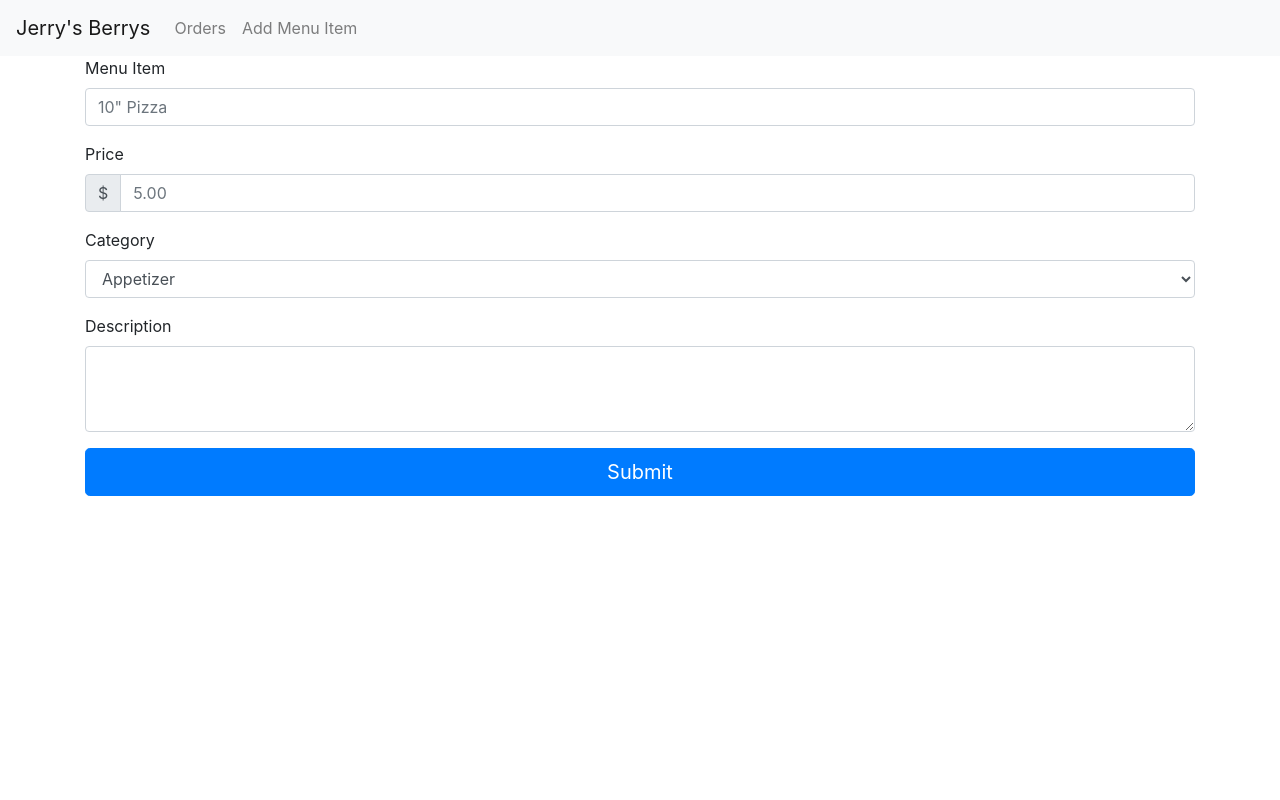
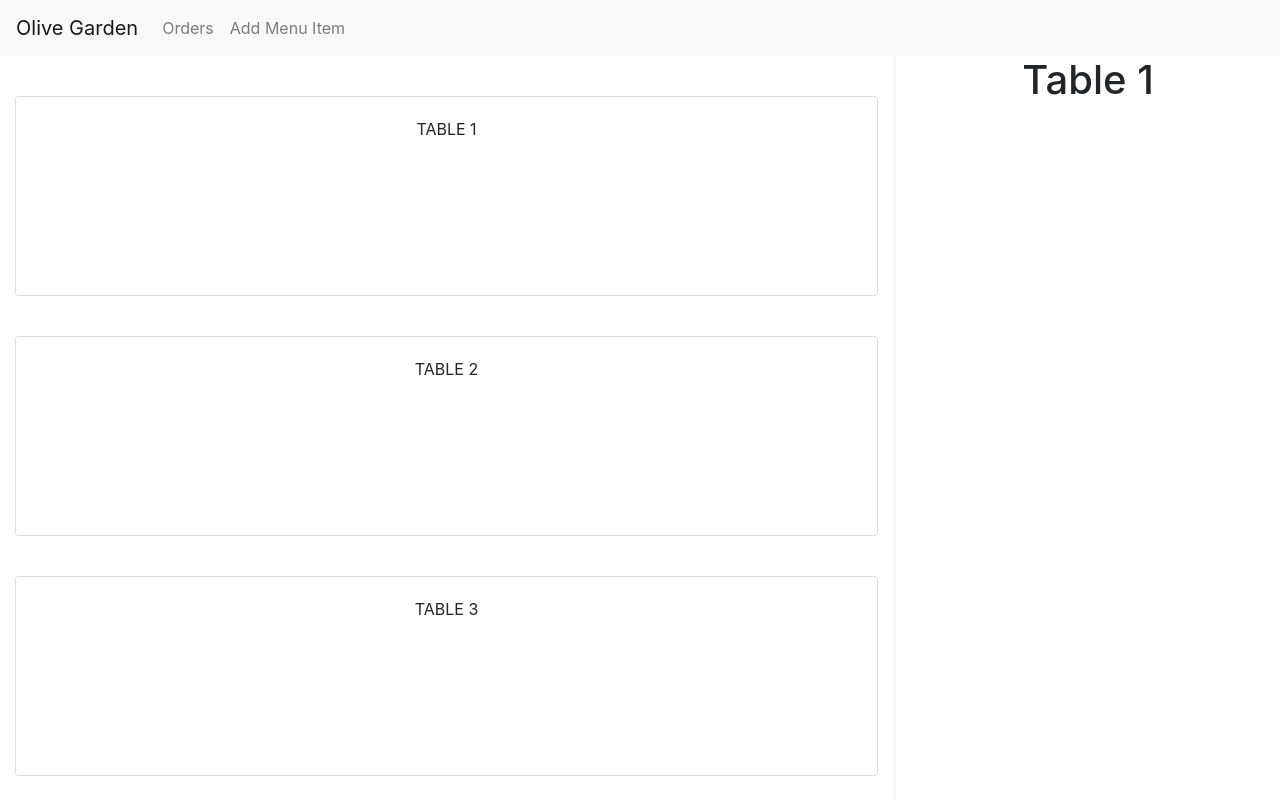
Before and after one commit to bulanov416/hackgt-2020, a React (Create React App) app in the folder restaurant/: page / in a window 1280 px wide. Built offline with nearby package versions, Linux system fonts and the light colour scheme.

Commit message:
added table selection for restaurant dashboard

```diff
--- a/restaurant/src/App.js
+++ b/restaurant/src/App.js
@@ -11,7 +11,8 @@ function App(props) {
   return (
     <div className="App">
       <RestaurantNavbar/>
-        <AddMenuItem database = { database }/>
+        {/* <AddMenuItem database = { database }/> */}
+        <ActiveOrders database = { database }/>
     </div>
   );
 }
--- a/restaurant/src/components/RestaurantNavbar.js
+++ b/restaurant/src/components/RestaurantNavbar.js
@@ -6,7 +6,7 @@ import Nav from 'react-bootstrap/Nav';
 function RestaurantNavbar(props) {
     return (
         <Navbar bg="light" expand="lg" style={{'zIndex': '2'}}>
-            <Navbar.Brand href="#home">Jerry's Berrys</Navbar.Brand>
+            <Navbar.Brand href="#home">Olive Garden</Navbar.Brand>
             <Navbar.Toggle aria-controls="basic-navbar-nav" />
             <Navbar.Collapse id="basic-navbar-nav">
                 <Nav className="mr-auto">
--- a/restaurant/src/pages/ActiveOrders.js
+++ b/restaurant/src/pages/ActiveOrders.js
@@ -1,4 +1,4 @@
-import React from 'react';
+import React, { useState } from 'react';
 
 import '../static/css/ActiveOrders.css';
 
@@ -7,38 +7,109 @@ import Col from 'react-bootstrap/Col';
 import ListGroup from 'react-bootstrap/ListGroup';
 import Card from "react-bootstrap/Card";
 import Container from "react-bootstrap/Container";
+import loading from "../static/assets/loading_gif.gif";
 
 import OrderItem from "../components/OrderItem";
 
 
 //page for viewing the active orders
-function ActiveOrders() {
+function ActiveOrders(props) {
+
+    const { database } = props
+
+
+    const [ currentTable, setCurrentTable ] = useState(1);
+    const [ orders, setOrders ] = useState([]);
+    const [ status, setStatus ] = useState("orderPending");
+
+    const tableHandler = (tableNum) => {
+        setCurrentTable(tableNum);
+
+        var docRef = database.collection('restaurants').doc("rFxSt5fTT3Kp4NphAomx").collection('tables').doc('table'+tableNum);
+
+        docRef.get().then(function(doc) {
+            if (doc.exists) {
+                setOrders(doc.data().orders);
+                setStatus(doc.data().status);
+            } else {
+                // doc.data() will be undefined in this case
+                console.log("No such document!");
+            }
+        }).catch(function(error) {
+            console.log("Error getting document:", error);
+        });
+
+        console.log('CurrentTable: ', currentTable);
+        console.log('Orders: ', orders);
+        console.log('Status: ', status);
+    }
+
+    const orderItems = [];
+    if (orders != null) {
+        orders.forEach((order) => {
+            let orderJSON = JSON.parse(order);
+            let dishName = orderJSON.name;
+            let dishCount = orderJSON.count;
+            let dishComments = orderJSON.comments;
+            orderItems.push(<OrderItem name={dishName} quantity={dishCount} notes={dishComments}/>);
+        })
+    }
 
     return (
         <div className={"active-orders"}>
             <div className = "split left">
                 <div className = "tables">
-                    <Container>
-                        <Card>
-                            <Card.Body>TABLE 1</Card.Body>
-                        </Card>
+                    <Container style={{'height': '100%'}}>
+                        <Col>
+                            <Row style={{'height': '80%'}}>
+                                <p><br></br></p>
+                            </Row>
+                        </Col>
+                        <a onClick={() => {tableHandler(1)}}>
+                            <Card style={{'height': '25%'}}>
+                                <Card.Body>TABLE 1</Card.Body>
+                            </Card>
+                        </a>
+                        <Col>
+                            <Row style={{'height': '80%'}}>
+                                <p><br></br></p>
+                            </Row>
+                        </Col>
+                        <a onClick={() => {tableHandler(2)}}>
+                            <Card style={{'height': '25%'}}>
+                                <Card.Body>TABLE 2</Card.Body>
+                            </Card>
+                        </a>
+                        <Col>
+                            <Row style={{'height': '80%'}}>
+                                <p><br></br></p>
+                            </Row>
+                        </Col>
+                        <a onClick={() => {tableHandler(3)}}>
+                            <Card style={{'height': '25%'}}>
+                                <Card.Body>TABLE 3</Card.Body>
+                            </Card>
+                        </a>
                     </Container>
                 </div>
             </div>
             <div className={"split right"}>
                 <Row className={'justify-content-center'} style={{"marginTop":"56px"}}>
                     <Col>
-                        <h1 style={{"width":"100%"}}>Table 1</h1>
-                        <ListGroup>
-                            <OrderItem name={"Strawberry"} quantity={1} notes={""}/>
-                            <OrderItem name={"Blueberry"} quantity={2} notes={"Extra Blue Please"}/>
-                        </ListGroup>
+                        <h1 style={{"width":"100%"}}>Table {currentTable}</h1>
+                        <Container style={{'padding':'0px'}}>
+                            {
+                                (orders != null) ? orderItems :
+                                <div style={{'width': '100%', 'textAlign': 'center'}}>
+                                    <img src={loading} style={{'width': '20px'}} alt='loading...'/>
+                                </div>
+                            }
+                        </Container>
                     </Col>
                 </Row>
             </div>
         </div>
     );
-
 }
 
 export default ActiveOrders;
```
Also changed, not shown: restaurant/src/static/assets/loading_gif.gif (added), 1 other file (tests, documents, lock files or other folders).
